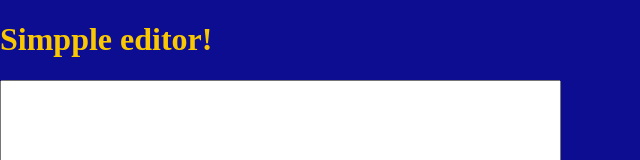
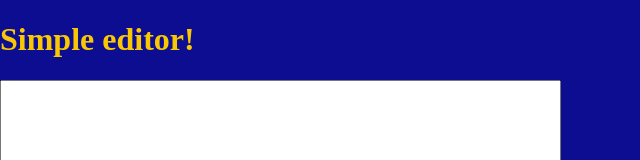
Before and after one commit to druszkiewicz/simple-editor, a website: page src/content/index.html in a window 1280 px wide. Shown: the top 160 px of the page, without its empty margins (0-640 px from the left). Drawn offline with nearby package versions, Linux system fonts and the light colour scheme; files that its build step writes are made by us from their sources.

Commit message:
fix: typo

```diff
--- a/src/content/index.html
+++ b/src/content/index.html
@@ -27,7 +27,7 @@
 </head>
 
 <body>
-   <h1>Simpple editor!</h1>
+   <h1>Simple editor!</h1>
    <textarea rows="10" cols="60" class="edit--js"></textarea>
    <h3 class="counter--js">counter:</h3>
    <!-- <input class="inputField--js">  to do lekcji -->
```
